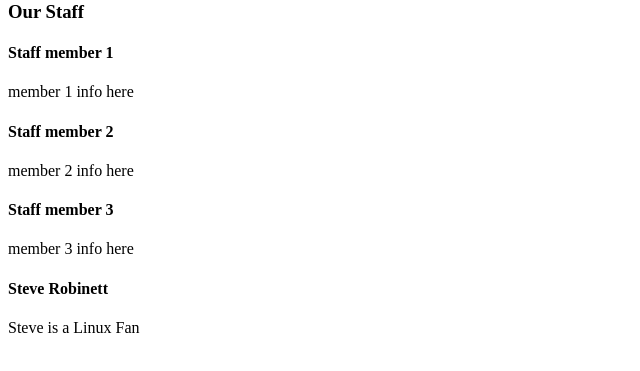
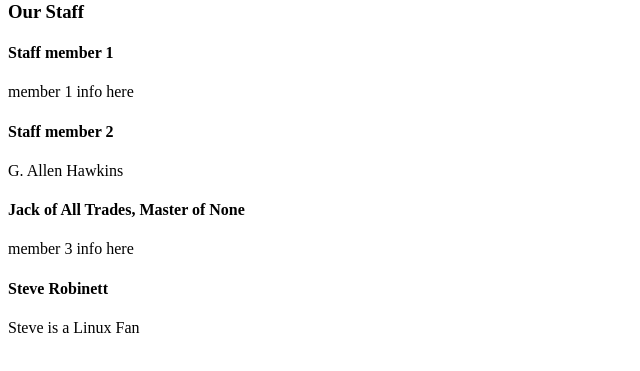
Before and after one commit to steverobinett/gitDemo, a plain HTML site: page index.html in a window 1280 px wide. Shown: the part 79-450 px from the top of the page, without its empty margins (0-640 px from the left). Drawn offline with Linux system fonts and the light colour scheme.

Commit message:
G. Allen Hawkins

```diff
--- a/index.html
+++ b/index.html
@@ -12,8 +12,8 @@
     <h4>Staff member 1</h4>
     <p>member 1 info here</p>
     <h4>Staff member 2</h4>
-    <p>member 2 info here</p>
-    <h4>Staff member 3</h4>
+    <p>G. Allen Hawkins</p>
+    <h4>Jack of All Trades, Master of None</h4>
     <p>member 3 info here</p>
     <h4>Steve Robinett</h4>
     <p>Steve is a Linux Fan</p>
```
